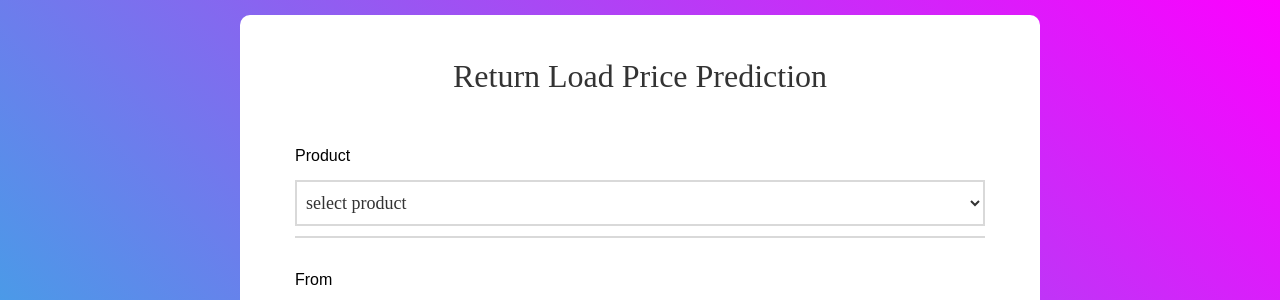
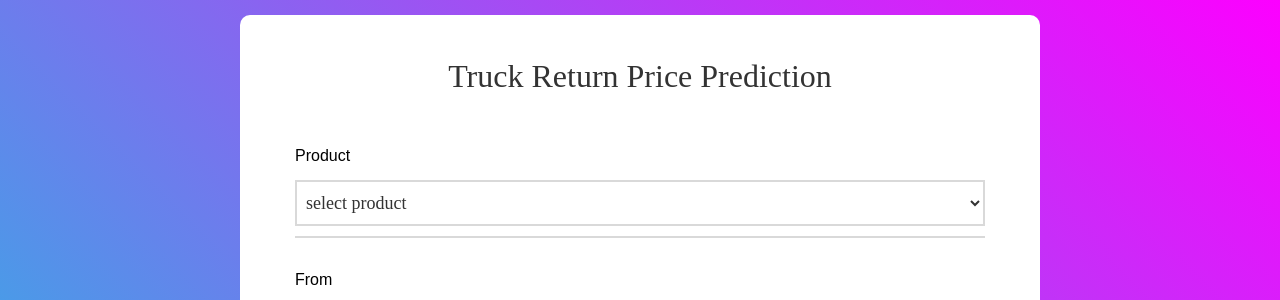
Before and after one commit to santoshreddie/flask_deployment, a Flask app: page / in a window 1280 px wide. Shown: the top 300 px of the page. Run offline with Flask 2, Linux system fonts and the light colour scheme.

Commit message:
forth commit

```diff
--- a/templates/index2.html
+++ b/templates/index2.html
@@ -1,7 +1,7 @@
 <!DOCTYPE html>
 <html lang="en">
 <head>
-	<title>Retrun Load Price Prediction</title>
+	<title>Truck Return Price Prediction</title>
 	<meta charset="UTF-8">
 	<meta name="viewport" content="width=device-width, initial-scale=1">
 </head>
@@ -12,7 +12,7 @@
 	<div class="container-contact100">
 		<div class="wrap-contact100">
 			<form class="contact100-form validate-form" action="/predict" method="POST" >
-				<span class="contact100-form-title" style="font-size:32px"> Return Load Price Prediction</span>
+				<span class="contact100-form-title" style="font-size:32px"> Truck Return Price Prediction</span>
 				<span class="contact100-form-title" id="output" style="color: #ff0000;" >&nbsp;</span>
 				<div class="wrap-input100 " >
 					<span class="label-input100">Product</span>
--- a/templates/result.html
+++ b/templates/result.html
@@ -7,7 +7,6 @@
     <title>Prediction</title>
 </head>
 <body>
-    <h1>Predicted values is</h1><br>
-    <h1>{{ n }}</h1>
+    <h1>Predicted values is {{ n }} </h1><br>
 </body>
 </html>
```
